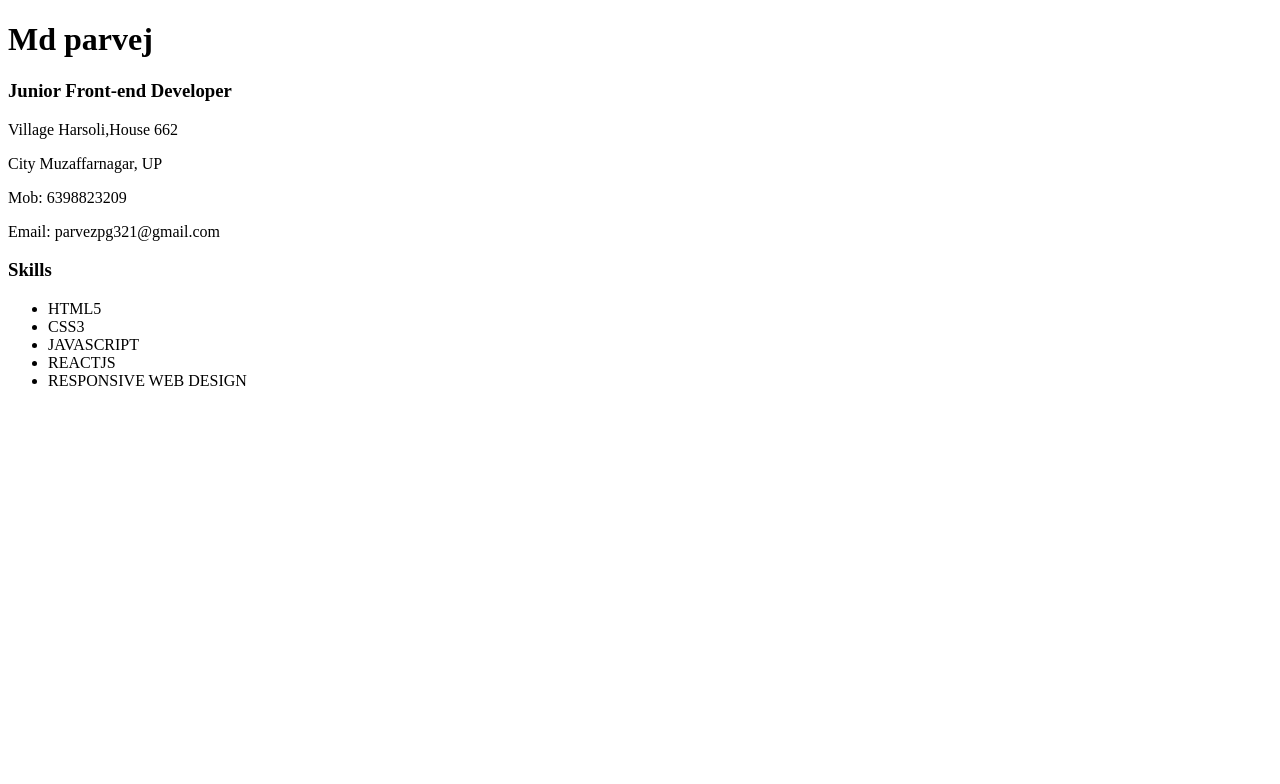
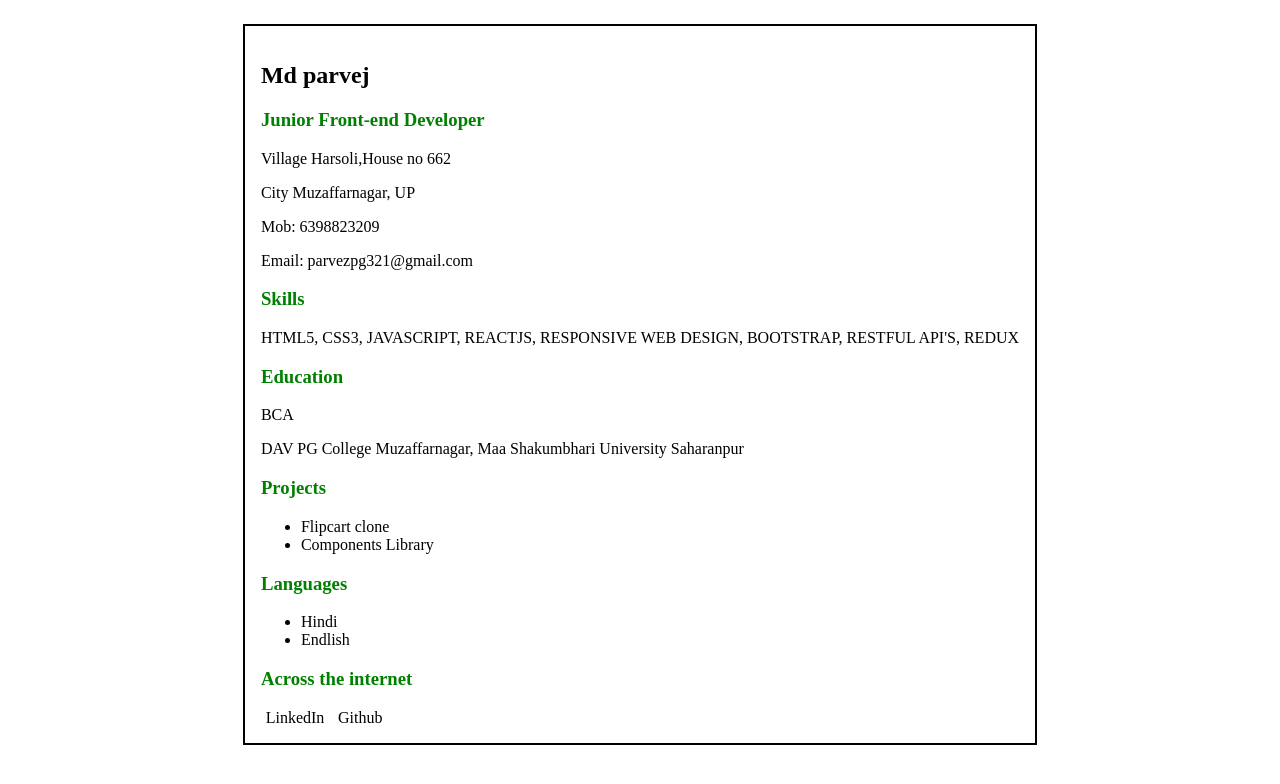
Before and after one commit to parvejg/single-page-cv, a plain HTML site: page Cv.html in a window 1280 px wide. Drawn offline with Linux system fonts and the light colour scheme.

Commit message:
Complete my single page CV

```diff
--- /dev/null
+++ b/Cv.css
@@ -0,0 +1,23 @@
+main{
+   border: 2px solid black;
+   margin: 1rem;
+   padding: 1rem;
+   font-family: "Times New Roman", Times, serif;
+
+}
+body{
+   display: flex;
+   flex-direction: column;
+   align-items: center;
+}
+h3{
+   color: green;
+}
+a{
+   text-decoration: none;
+   color: black;
+   margin: .3rem;
+}
+p{
+   font-weight: 500;
+}
--- a/Cv.html
+++ b/Cv.html
@@ -1,30 +1,54 @@
 <!DOCTYPE html>
 <html lang="en">
+
 <head>
    <meta charset="UTF-8">
    <meta name="viewport" content="width=device-width, initial-scale=1.0">
+   <link rel="stylesheet" href="Cv.css" />
    <title>Single page CV</title>
 </head>
+
 <body>
    <main class="cv-wrapper">
-      <h1>Md parvej</h1>
+      <h2>Md parvej</h2>
       <h3>Junior Front-end Developer</h3>
       <section>
-         <p>Village Harsoli,House 662</p>
+         <p>Village Harsoli,House no 662</p>
          <p>City Muzaffarnagar, UP</p>
          <p>Mob: 6398823209</p>
          <p>Email: parvezpg321@gmail.com</p>
       </section>
       <h3>Skills</h3>
       <section>
+         <p>HTML5, CSS3, JAVASCRIPT, REACTJS, RESPONSIVE WEB DESIGN, BOOTSTRAP, RESTFUL API'S, REDUX
+         </p>
+      </section>
+      <h3>Education</h3>
+      <section>
+         <p>BCA</p>
+         <p>DAV PG College Muzaffarnagar, Maa Shakumbhari University Saharanpur</p>
+      </section>
+      <h3>Projects</h3>
+      <section>
          <ul>
-            <li>HTML5</li>
-            <li>CSS3</li>
-            <li>JAVASCRIPT</li>
-            <li>REACTJS</li>
-            <li>RESPONSIVE WEB DESIGN</li>
+            <li>Flipcart clone</li>
+            <li>Components Library</li>
          </ul>
       </section>
+      <h3>Languages</h3>
+
+      <section>
+         <ul>
+            <li>Hindi</li>
+            <li>Endlish</li>
+         </ul>
+      </section>
+      <h3>Across the internet</h3>
+      <footer>
+         <a href="https://www.linkedin.com/in/md-parvej-6b6a5a259">LinkedIn</a>
+         <a href="https://github.com/parvejg">Github</a>
+      </footer>
    </main>
 </body>
+
 </html>
```
Also changed, not shown: package-lock.json (added).
